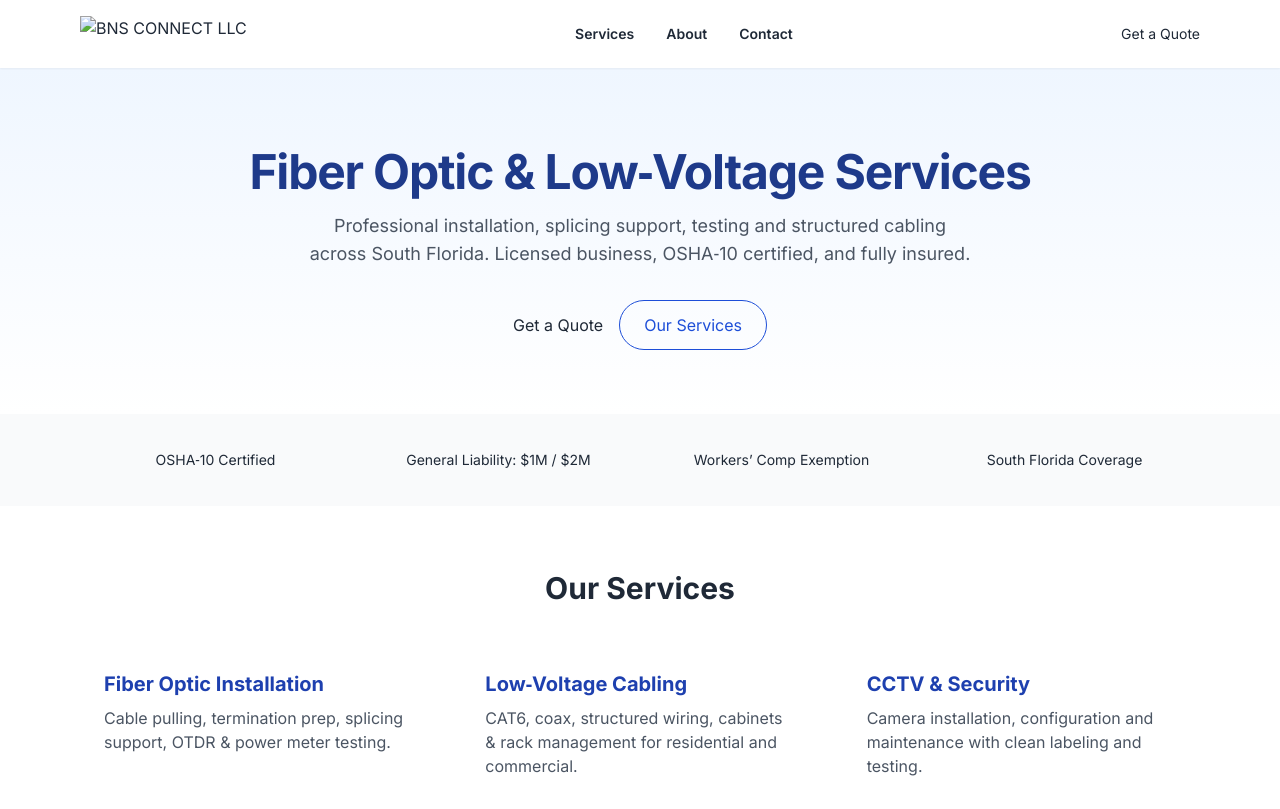
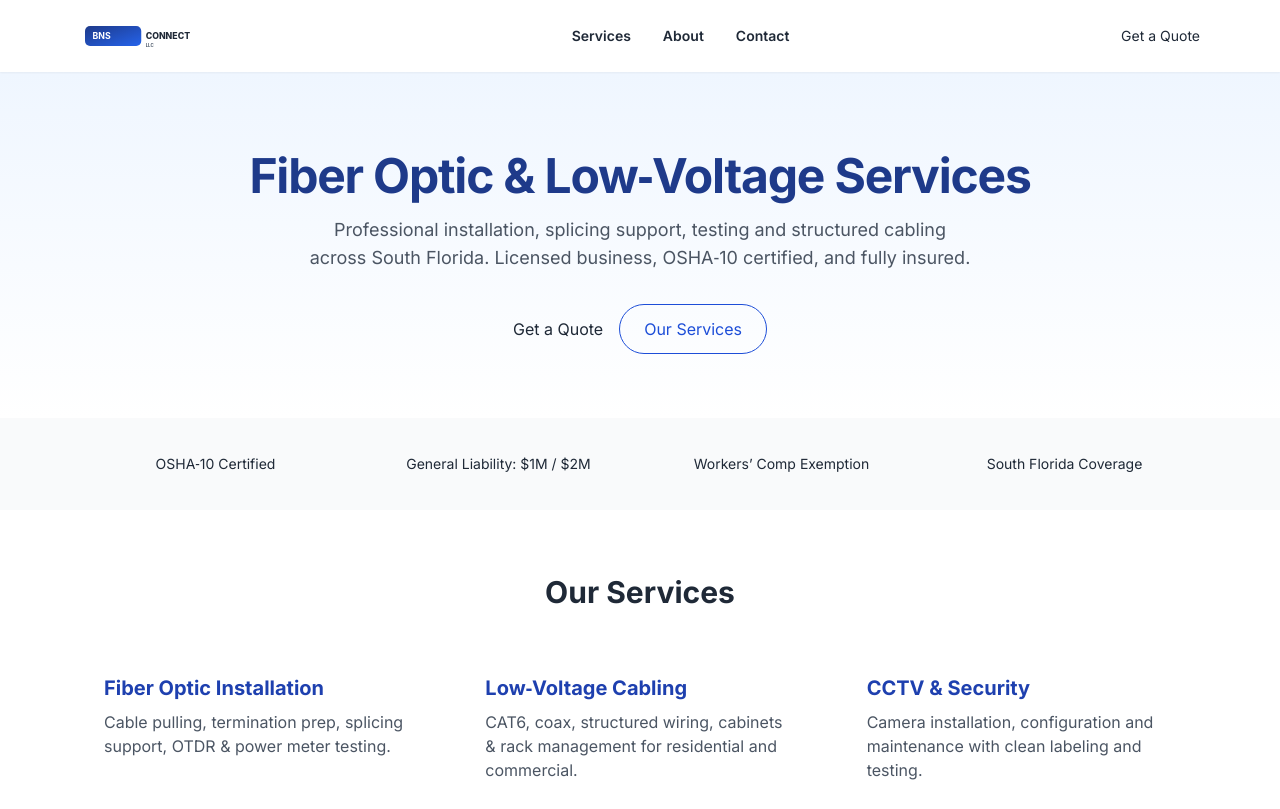
Before and after one commit to barinovns-a11y/bnsconnectllc, a plain HTML site: page index.html in a window 1280 px wide. Shown: the top 809 px of the page. Drawn offline with nearby package versions, Linux system fonts and the light colour scheme.

Commit message:
fix logo path

```diff
--- a/index.html
+++ b/index.html
@@ -20,7 +20,7 @@
   <header class="bg-white/90 backdrop-blur sticky top-0 z-20 shadow-sm">
     <div class="max-w-6xl mx-auto px-4 py-4 flex items-center justify-between">
       <div class="flex items-center gap-3">
-        <img src="./assets/logo.svg" alt="BNS CONNECT LLC" class="h-9 w-auto">
+<img src="./logo.svg" alt="BNS CONNECT LLC" class="h-8 w-auto sm:h-10">
         <span class="sr-only">BNS CONNECT LLC</span>
       </div>
       <nav class="hidden md:flex gap-8 text-sm font-semibold">
```
